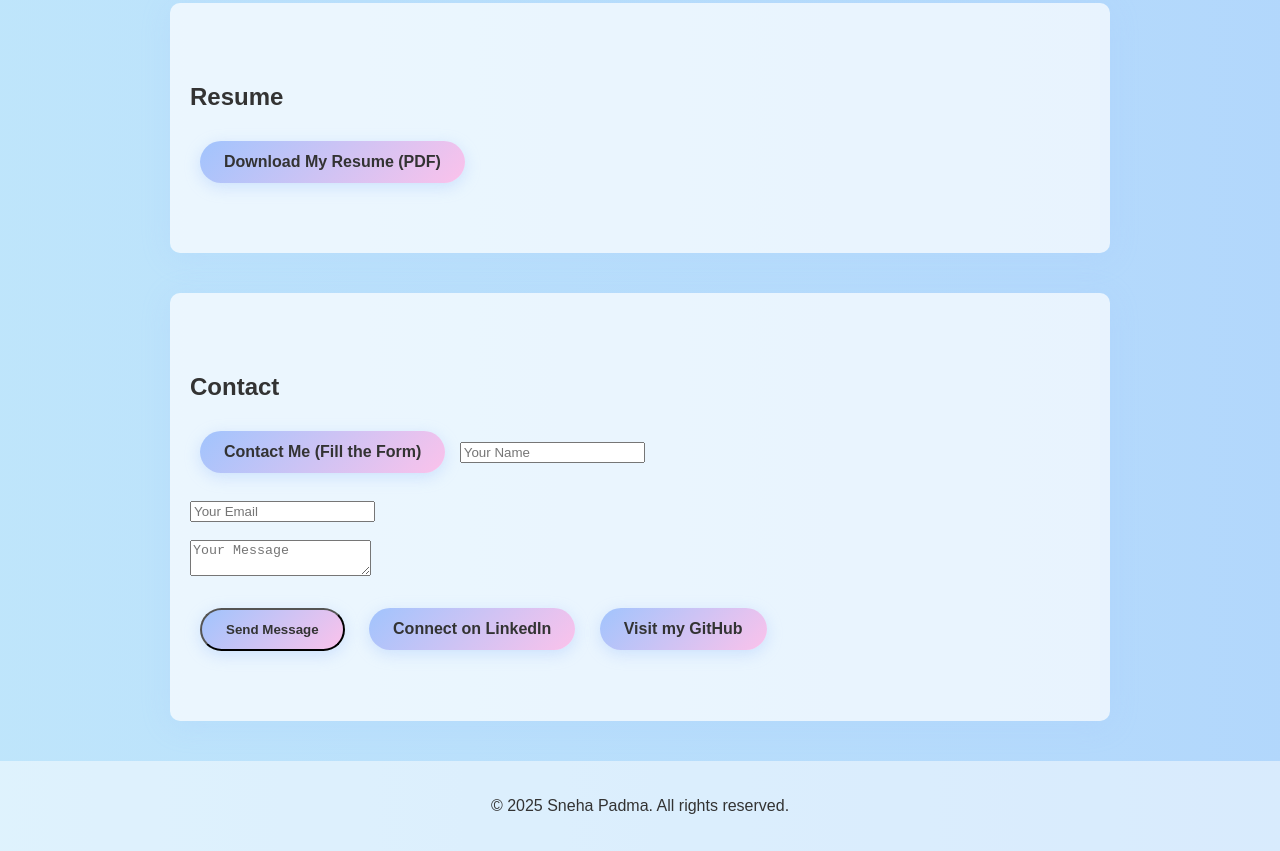
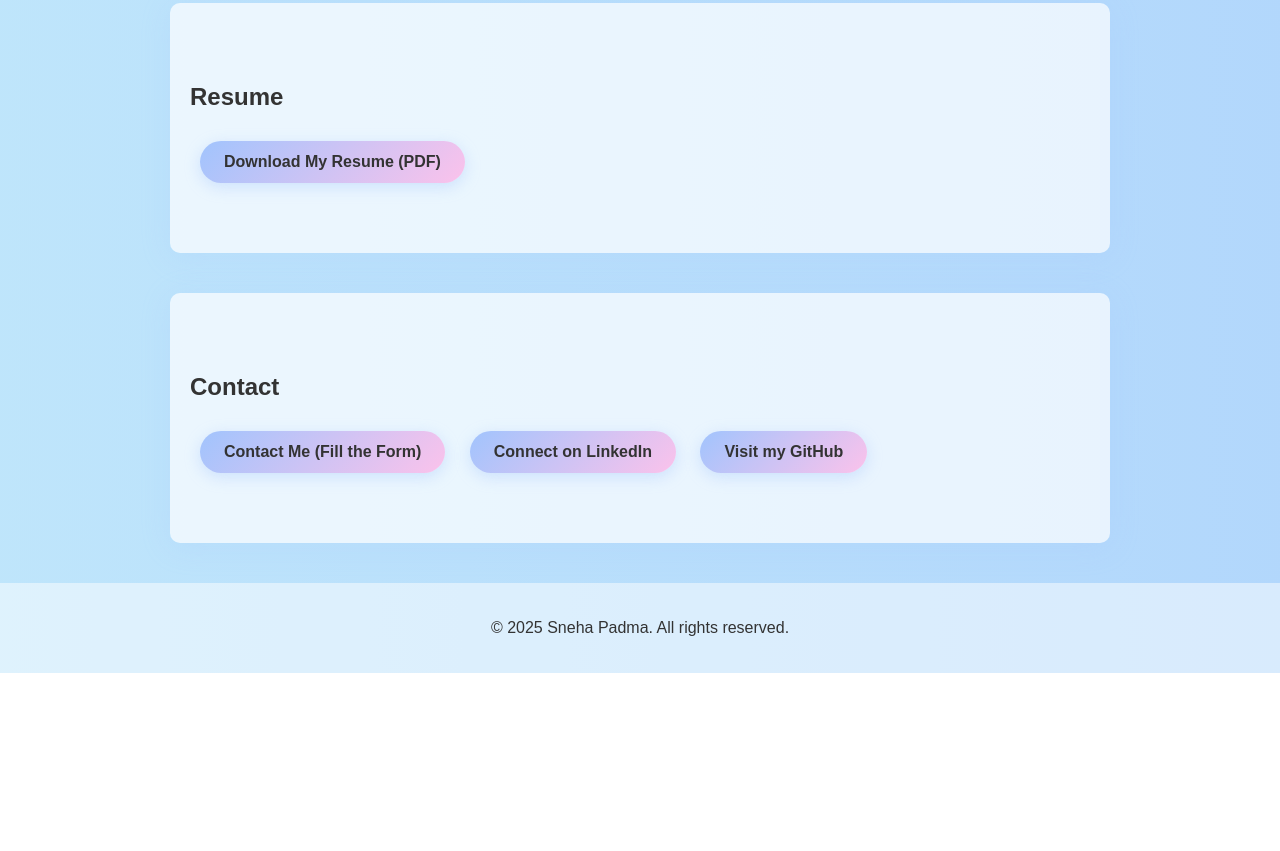
Before and after one commit to Sneha-Padma/my_portfolio, a plain HTML site: page index.html in a window 1280 px wide. Shown: the part 1124-1975 px from the top of the page. After the commit the page ends 1797 px from the top, so only its background shows below. Drawn offline with Linux system fonts and the light colour scheme.

Commit message:
Remove old contact form inputs, link to Google Form

```diff
--- a/index.html
+++ b/index.html
@@ -65,11 +65,7 @@
    <a href="https://forms.gle/Vx9fhAGKTsF4YX899" target="_blank" class="contact-button">
     Contact Me (Fill the Form)
   </a>
-    <input type="text" name="name" placeholder="Your Name" required><br><br>
-    <input type="email" name="_replyto" placeholder="Your Email" required><br><br>
-    <textarea name="message" placeholder="Your Message" required></textarea><br><br>
-    <button type="submit" class="contact-button">Send Message</button>
-  </form>
+
 
   <a href="https://www.linkedin.com/in/snehapadma1152588" target="_blank" class="contact-button">
     Connect on LinkedIn
```
